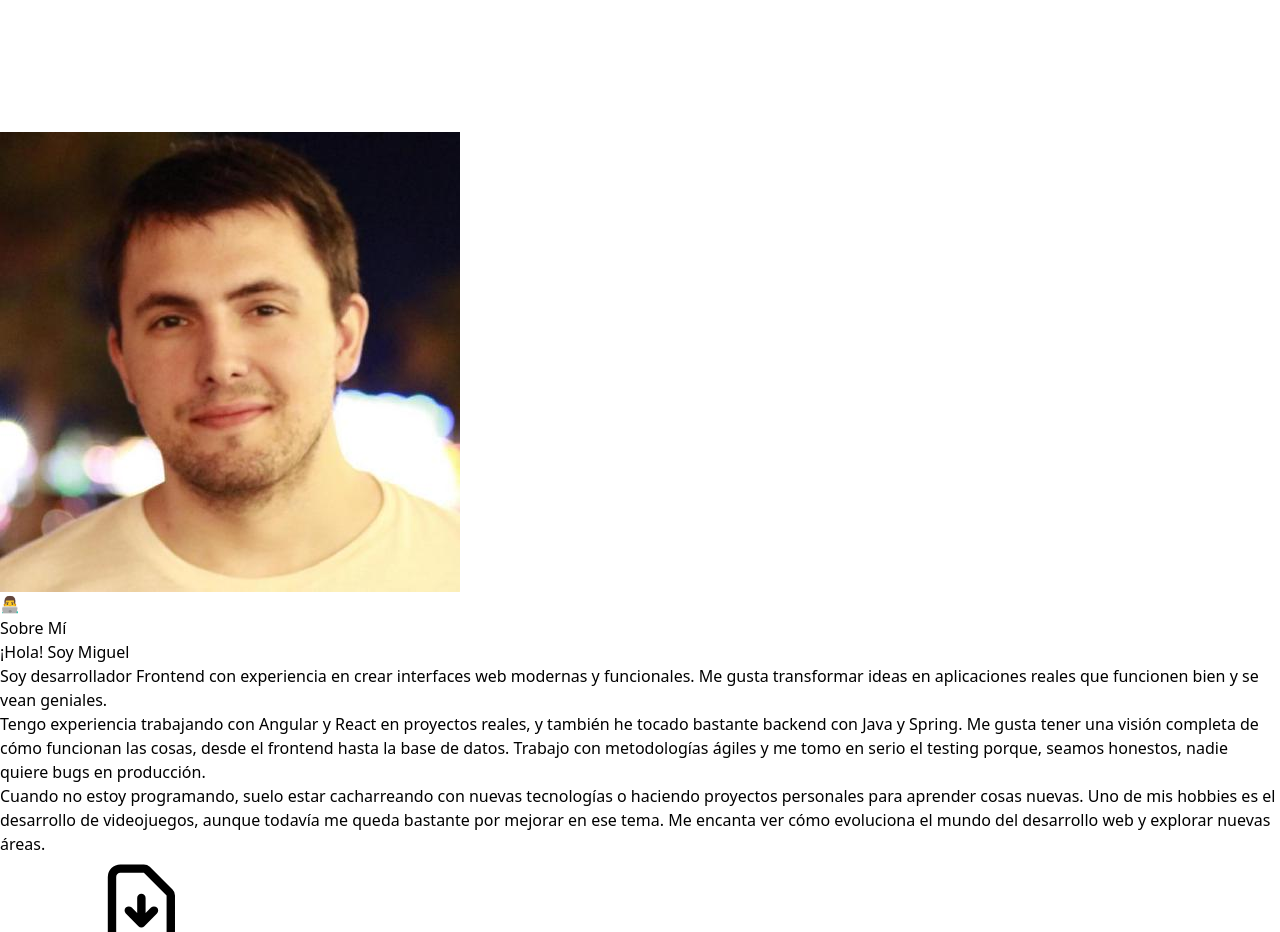
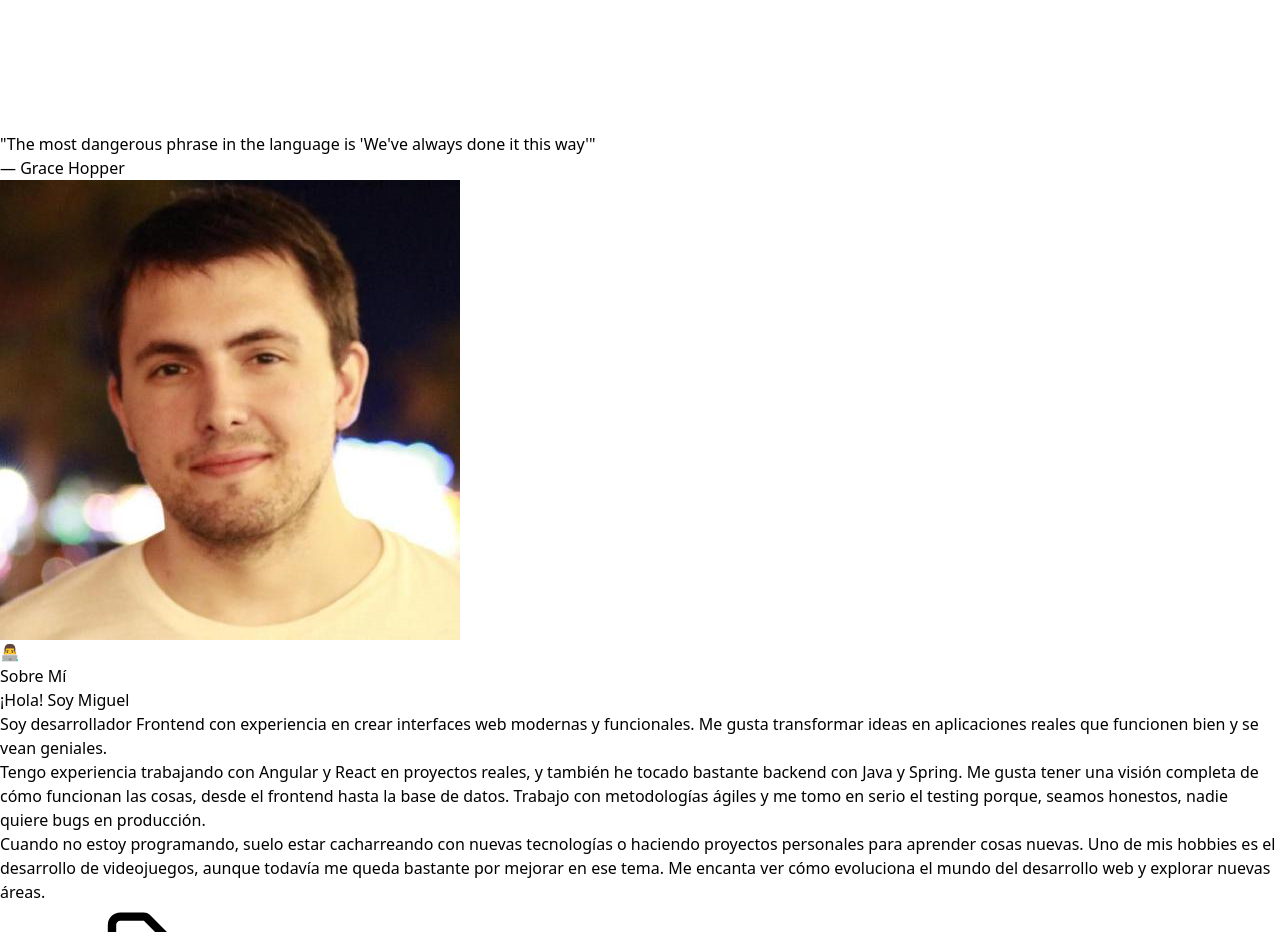
Before and after one commit to MiguelJiRo/Personal-Portfolio-V3, a React (Vite) app: page / in a window 1280 px wide. Shown: the part 3900-4832 px from the top of the page. Built offline with nearby package versions, Linux system fonts and the light colour scheme; what @react-pdf/renderer would draw is missing.

Commit message:
Add Grace Hopper quote to home section

```diff
--- a/src/components/Home.jsx
+++ b/src/components/Home.jsx
@@ -57,6 +57,16 @@ const Home = () => {
                 </svg>
               </a>
             </div>
+
+            {/* Quote */}
+            <div className="mt-8 p-4 border-l-4 border-blue-400 bg-gray-800/30 rounded-r-lg">
+              <p className="text-gray-400 italic text-sm md:text-base">
+                "The most dangerous phrase in the language is 'We've always done it this way'"
+              </p>
+              <p className="text-gray-500 text-xs md:text-sm mt-2">
+                — Grace Hopper
+              </p>
+            </div>
           </div>
 
           {/* Profile Image */}
```
